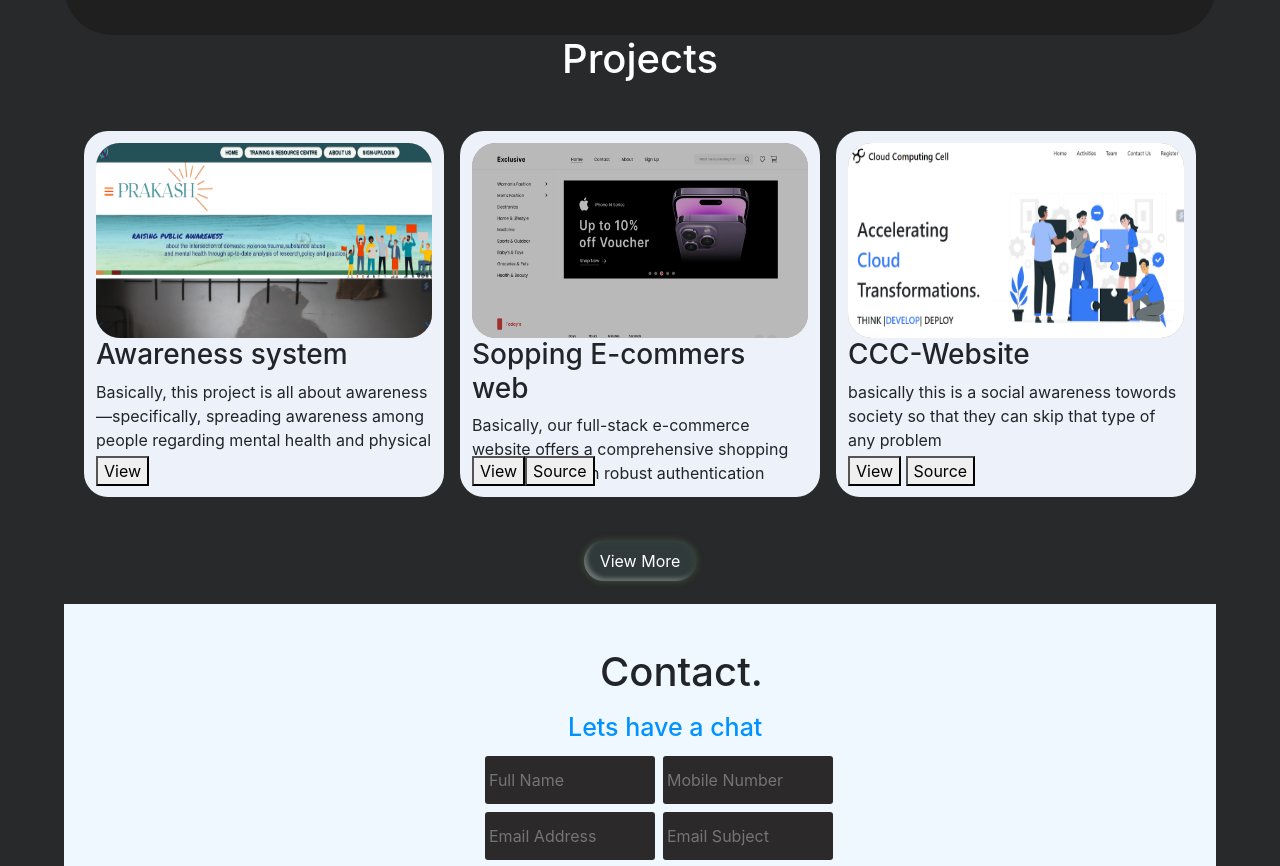
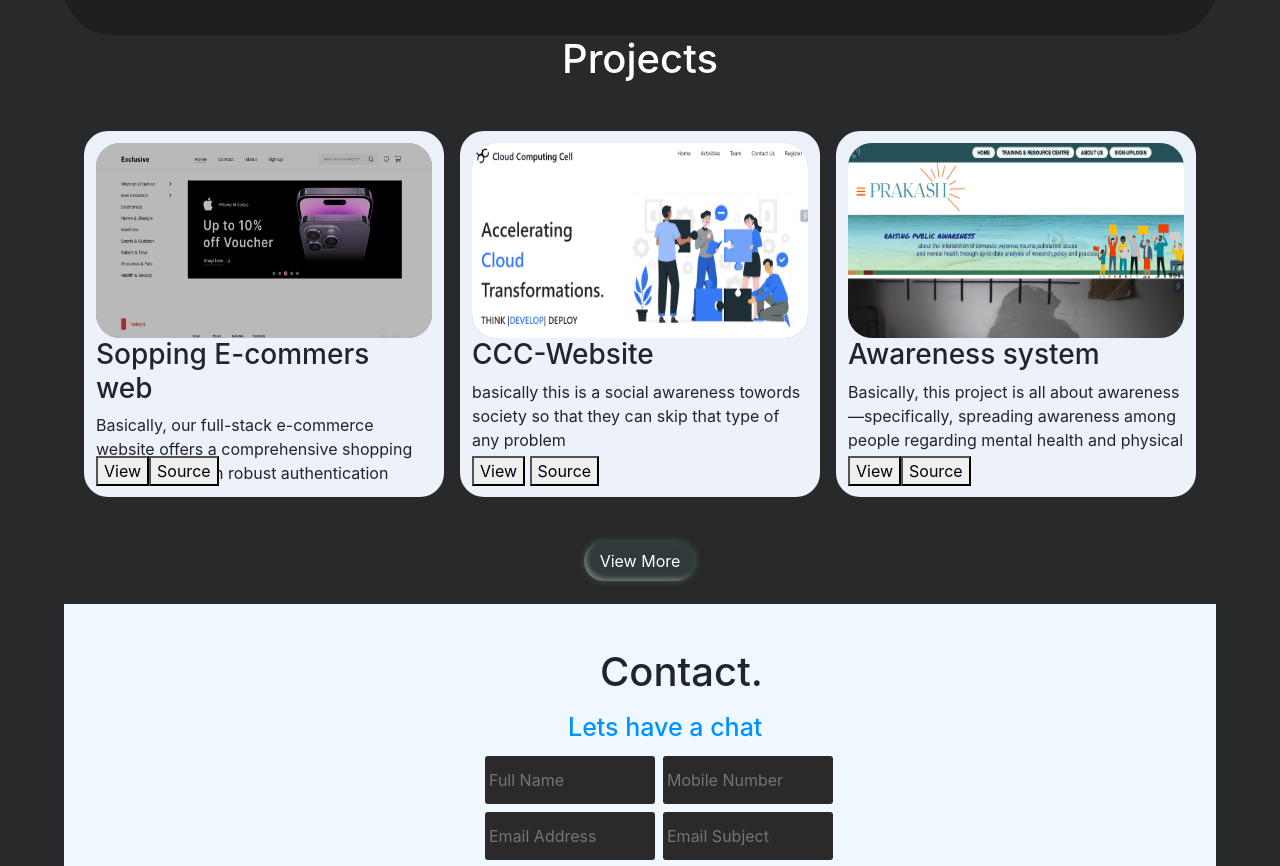
Before and after one commit to Saurabhrajput1234/saurabh-portfolio, a React (Create React App) app: page / in a window 1280 px wide. Shown: the part 1420-2286 px from the top of the page. Built offline with nearby package versions, Linux system fonts and the light colour scheme.

Commit message:
some changes

```diff
--- a/src/components/Home.js
+++ b/src/components/Home.js
@@ -1,6 +1,6 @@
 import React from 'react';
 import profile from "./pics/saurabh.svg";
-import resume from "./pics/saurabhResume.pdf";
+import resume from "./pics/Saurabh2113076.pdf";
 import './Portfolio1.css';
 
 const Home = () => {
--- a/src/components/Projects.js
+++ b/src/components/Projects.js
@@ -28,20 +28,7 @@ const Projects = () => {
         <div className="card-parent">
             <h1>Projects</h1>
             <ul className='cards-section'>
-              <li className='cards'>
 
-                <div className="card-img">
-                <a href='https://saurabhrajput1234.github.io/awareness.github.io/'><img src={project1} alt="" /></a>
-
-                </div>
-                <div className="about-card">
-                <h3>Awareness system</h3>
-                <p style={{ height:"72px",overflow:"hidden"}}>Basically, this project is all about awareness—specifically, spreading awareness among people regarding mental health and physical violence.</p>
-                </div>
-                <a href="https://saurabhrajput1234.github.io/awareness.github.io/"><button>View</button></a>
-                  {/* <span><button>Source</button></span> */}
-
-              </li>
               <li className='cards'>
               <div className="card-img">
               <a href="https://intern-assignment-2.vercel.app/"><img src={project2} alt="" /></a>
@@ -49,10 +36,10 @@ const Projects = () => {
               </div>
                 <div className="about-card">
                 <h3>Sopping E-commers web</h3>
-                <p>Basically, our full-stack e-commerce website offers a comprehensive shopping experience. With robust authentication features, you can securely navigate and explore a diverse range of products. Enjoy the convenience of adding items to your cart and seamlessly searching for products that suit your preferences. This platform combines user-friendly design with powerful functionality, ensuring a smooth and personalized shopping journey for every user. Welcome to a dynamic online marketplace where authentication, product management, and search capabilities converge to enhance your e-commerce experience</p>
+                <p>Basically, our full-stack e-commerce website offers a comprehensive shopping experience. With robust authentication features, you can securely navigate and explore a diverse range of products. Enjoy the convenience of adding items to your cart and seamlessly searching for products that suit your preferences. This platform combines user-friendly design with powerful functionality, ensuring a smooth and personalized shopping journey for every user.</p>
                 </div>
                 <a href="https://intern-assignment-2.vercel.app/"><button>View</button></a>
-                  <span><button>Source</button></span>
+                <span><a href="https://github.com/Saurabhrajput1234/Intern-assignment-2"><button>Source</button></a></span>
 
               </li>
               <li className='cards'>
@@ -65,7 +52,22 @@ const Projects = () => {
                 </div>
                 <a href="https://ccc-webpage.vercel.app/"><button>View</button></a>
 
-                  <span> <a href="https://github.com/Saurabhrajput1234/CCC-webpage"><button>Source</button></a></span>
+                <span> <a href="https://github.com/Saurabhrajput1234/CCC-webpage"><button>Source</button></a></span>
+
+              </li>
+              <li className='cards'>
+
+                <div className="card-img">
+                <a href='https://saurabhrajput1234.github.io/awareness.github.io/'><img src={project1} alt="" /></a>
+
+                </div>
+                <div className="about-card">
+                <h3>Awareness system</h3>
+                <p style={{ height:"72px",overflow:"hidden"}}>Basically, this project is all about awareness—specifically, spreading awareness among people regarding mental health and physical violence.</p>
+                </div>
+                <a href="https://saurabhrajput1234.github.io/awareness.github.io/"><button>View</button></a>
+                <span><a href="https://github.com/Saurabhrajput1234/awareness-system"><button>Source</button></a></span>
+
 
               </li>
               <li className={` ${showAllCards ? 'cards' : 'cards hidden'}`}>
```
Also changed, not shown: 2 other files (tests, documents, lock files or other folders).
